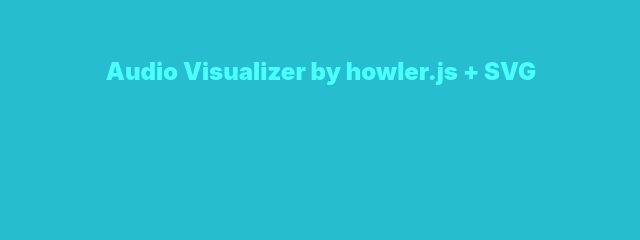
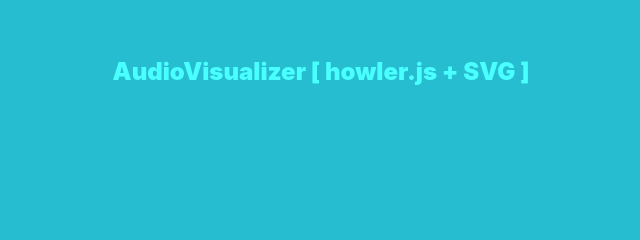
Before and after one commit to inos3910/audio-visualizer-by-howlerjs, a website: page index.html in a window 1280 px wide. Shown: the top 240 px of the page, 319-959 px from the left. Drawn offline with Linux system fonts and the light colour scheme; no server answers.

Commit message:
# タイトル変更

```diff
--- a/index.html
+++ b/index.html
@@ -6,13 +6,13 @@
   <meta name="robots" content="noindex,nofollow">
   <meta name="viewport" content="width=device-width,initial-scale=1">
   <meta name="format-detection" content="telephone=no, email=no, address=no">
-  <title>howler.js + SVGアニメーションでオーディオビジュアライザーを作ってみた</title>
+  <title>AudioVisualizer [ howler.js + SVG ]</title>
   <link rel="stylesheet" href="assets/css/style.css">
 </head>
 
 <body>
   <div class="p-view">
-    <h1 class="p-view__title">Audio Visualizer by howler.js + SVG</h1>
+    <h1 class="p-view__title">AudioVisualizer [ howler.js + SVG ]</h1>
     <div class="p-view__box" id="js-view">
       <svg class="p-view__svg" id="js-svg" xmlns="http://www.w3.org/2000/svg" width="600" height="400" viewBox="0 0 600 400" preserveAspectRatio="none">
         <path d="M0,200 L600,200" stroke="#fff" stroke-width="0.5" fill="none" />
```
